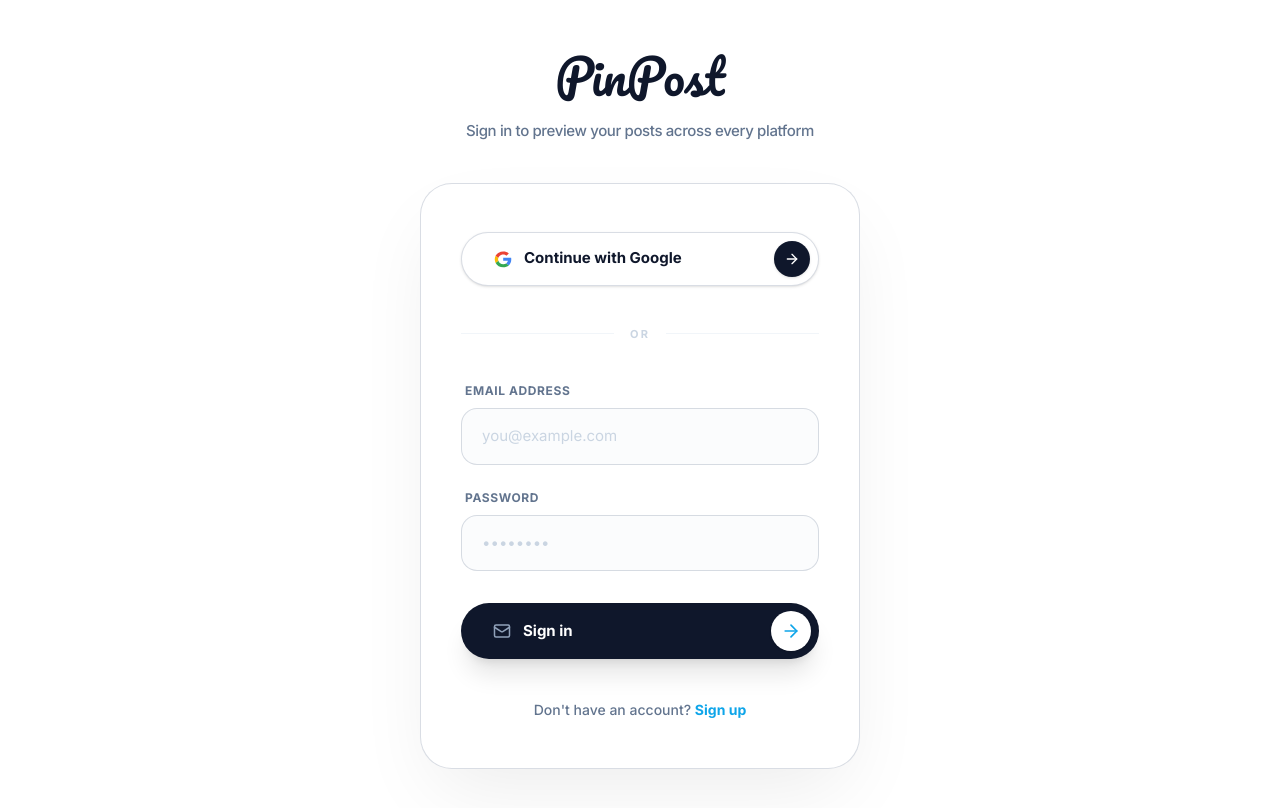
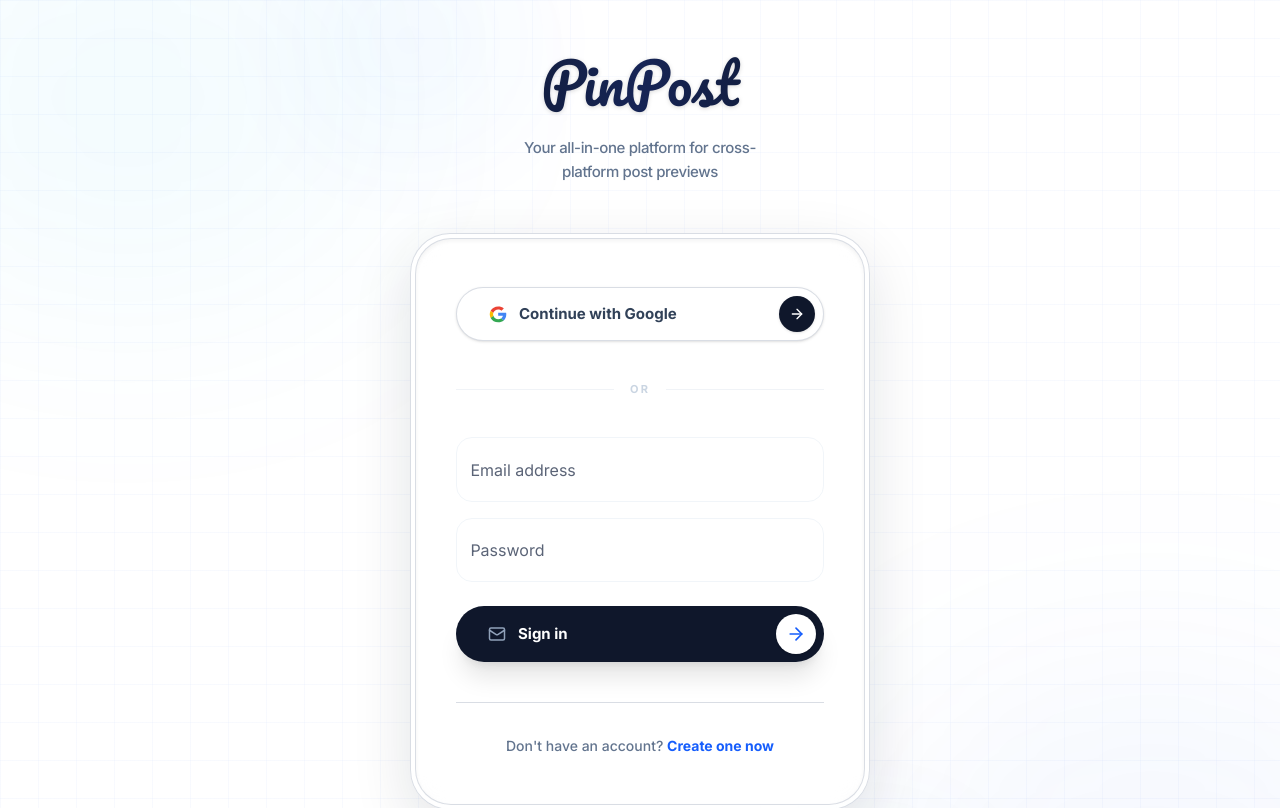
Before and after one commit to D216-cloud/PioPost, a Next.js app: page /login in a window 1280 px wide. Shown: the top 808 px of the page. Built offline with nearby package versions, Linux system fonts and the light colour scheme.

Commit message:
feat: add Instagram OAuth flow, webhook handler, and account management settings page

```diff
--- /dev/null
+++ b/app/api/debug/redirect/route.ts
@@ -0,0 +1,11 @@
+import { NextResponse } from "next/server";
+import { getInstagramRedirectUri } from "@/lib/instagram-config";
+
+export async function GET() {
+  return NextResponse.json({
+    NEXTAUTH_URL: process.env.NEXTAUTH_URL,
+    GENERATED_REDIRECT_URI: getInstagramRedirectUri(),
+    VERCEL_URL: process.env.VERCEL_URL ? `https://${process.env.VERCEL_URL}` : "Not set",
+    INSTRUCTIONS: "Ensure 'GENERATED_REDIRECT_URI' matches exactly in Meta Dashboard -> Facebook Login -> Settings -> Valid OAuth Redirect URIs"
+  });
+}
--- a/app/login/page.tsx
+++ b/app/login/page.tsx
@@ -2,7 +2,12 @@ import { AuthCard } from "@/components/AuthCard";
 
 export default function LoginPage() {
   return (
-    <main className="flex min-h-screen items-center justify-center px-4 py-10 bg-white">
+    <main className="relative flex min-h-screen items-center justify-center px-4 py-10 bg-white overflow-hidden">
+      {/* Decorative background elements */}
+      <div className="absolute inset-0 pattern-grid opacity-[0.4] pointer-events-none" />
+      <div className="absolute top-[-10%] left-[-10%] w-[40%] h-[40%] rounded-full bg-[#0ea5e9]/5 blur-[120px] pointer-events-none" />
+      <div className="absolute bottom-[-10%] right-[-10%] w-[40%] h-[40%] rounded-full bg-[#2563eb]/5 blur-[120px] pointer-events-none" />
+
       <AuthCard />
     </main>
   );
--- a/components/AuthCard.tsx
+++ b/components/AuthCard.tsx
@@ -53,23 +53,30 @@ export function AuthCard() {
   };
 
   return (
-    <div className="w-full max-w-[440px] animate-in fade-in slide-in-from-bottom-6 duration-1000 ease-out">
-      <div className="mb-10 text-center">
-        <h1 className="logo-script text-[48px] text-slate-900 mb-2">PinPost</h1>
-        <p className="text-[15px] text-slate-500 font-medium tracking-tight">
-          {isSignUp ? "Create your account to start creating" : "Sign in to preview your posts across every platform"}
+    <div className="w-full max-w-[460px] relative z-10">
+      {/* Background Glow */}
+      <div className="absolute -top-20 -left-20 w-40 h-40 bg-blue-500/10 rounded-full blur-[80px] animate-pulse" />
+      <div className="absolute -bottom-20 -right-20 w-40 h-40 bg-cyan-500/10 rounded-full blur-[80px] animate-pulse" />
+
+      <div className="mb-12 text-center space-y-3 animate-in fade-in slide-in-from-top-4 duration-1000">
+        <h1 className="logo-script text-[56px] bg-gradient-to-r from-slate-900 via-blue-950 to-slate-900 bg-clip-text text-transparent drop-shadow-sm">
+          PinPost
+        </h1>
+        <p className="text-[15px] text-slate-500 font-medium tracking-tight max-w-[280px] mx-auto leading-relaxed">
+          {isSignUp ? "Create your account to start creating" : "Your all-in-one platform for cross-platform post previews"}
         </p>
       </div>
 
-      <div className="bg-white rounded-[2rem] border border-slate-200 shadow-[0_32px_80px_-16px_rgba(0,0,0,0.08)] px-10 py-12 relative overflow-hidden">
+      <div className="glass rounded-[2.5rem] p-1 shadow-[0_32px_120px_-20px_rgba(0,0,0,0.12)] border-white/20 animate-in fade-in zoom-in-95 duration-700">
+        <div className="bg-white/40 backdrop-blur-sm rounded-[2.25rem] px-8 sm:px-10 py-12 border border-white/40 shadow-inner">
           <button
             type="button"
             onClick={() => signIn("google", { callbackUrl: "/dashboard" })}
-          className="group relative flex w-full items-center justify-between gap-6 bg-white hover:bg-slate-50 text-slate-900 pl-8 pr-2 py-2 rounded-full text-[15px] font-bold border border-slate-200 transition-all hover:scale-[1.02] active:scale-[0.98] shadow-sm hover:shadow-md"
+            className="group relative flex w-full items-center justify-between gap-6 bg-white hover:bg-slate-50 text-slate-900 pl-8 pr-2 py-2 rounded-full text-[15px] font-bold border border-slate-100 transition-all hover:scale-[1.01] active:scale-[0.99] shadow-sm hover:shadow-md"
           >
             <div className="flex items-center gap-3">
               <GoogleIcon />
-            {isSignUp ? "Sign up with Google" : "Continue with Google"}
+              <span className="text-slate-700">{isSignUp ? "Sign up with Google" : "Continue with Google"}</span>
             </div>
             <div className="bg-slate-900 p-2.5 rounded-full transition-transform group-hover:translate-x-1 shadow-sm">
               <ArrowRight className="h-4 w-4 text-white" />
@@ -77,73 +84,83 @@ export function AuthCard() {
           </button>
 
           <div className="my-10 flex items-center gap-4 text-[11px] font-bold uppercase tracking-[0.2em] text-slate-300">
-          <span className="h-px flex-1 bg-slate-100" />
+            <span className="h-px flex-1 bg-slate-200/50" />
             or
-          <span className="h-px flex-1 bg-slate-100" />
+            <span className="h-px flex-1 bg-slate-200/50" />
           </div>
 
-        <form onSubmit={onEmailAuth} className="space-y-8">
-          <div className="space-y-6">
-            <div>
-              <label htmlFor="email" className="block text-[12px] font-bold text-slate-500 uppercase tracking-wider mb-2 ml-1">Email address</label>
+          <form onSubmit={onEmailAuth} className="space-y-6">
+            <div className="space-y-4">
+              <div className="float-field group">
                 <input
                   id="email"
                   name="email"
                   type="email"
-                placeholder="you@example.com"
-                className="w-full rounded-2xl border border-slate-100 bg-slate-50/50 px-5 py-4 text-[15px] placeholder:text-slate-300 focus:outline-none focus:ring-2 focus:ring-[#0ea5e9]/20 focus:bg-white transition-all border-transparent focus:border-[#0ea5e9]/30"
+                  placeholder=" "
+                  className="!rounded-2xl !bg-white/80 !border-slate-100 !px-5 !py-5 text-[15px] font-bold text-slate-900 focus:!border-blue-500/30 focus:!ring-blue-500/5 transition-all"
                   value={email}
                   onChange={(event) => setEmail(event.target.value)}
                   required
                   autoComplete="email"
                 />
+                <label htmlFor="email">Email address</label>
               </div>
 
-            <div>
-              <label htmlFor="password" className="block text-[12px] font-bold text-slate-500 uppercase tracking-wider mb-2 ml-1">Password</label>
+              <div className="float-field group">
                 <input
                   id="password"
                   name="password"
                   type="password"
-                placeholder="••••••••"
-                className="w-full rounded-2xl border border-slate-100 bg-slate-50/50 px-5 py-4 text-[15px] placeholder:text-slate-300 focus:outline-none focus:ring-2 focus:ring-[#0ea5e9]/20 focus:bg-white transition-all border-transparent focus:border-[#0ea5e9]/30"
+                  placeholder=" "
+                  className="!rounded-2xl !bg-white/80 !border-slate-100 !px-5 !py-5 text-[15px] font-bold text-slate-900 focus:!border-blue-500/30 focus:!ring-blue-500/5 transition-all"
                   value={password}
                   onChange={(event) => setPassword(event.target.value)}
                   required
                   autoComplete={isSignUp ? "new-password" : "current-password"}
                 />
+                <label htmlFor="password">Password</label>
               </div>
             </div>
 
             <button
               type="submit"
               disabled={isLoading}
-            className="group relative flex w-full items-center justify-between gap-6 bg-slate-900 hover:bg-black text-white pl-8 pr-2 py-2 rounded-full text-[15px] font-bold transition-all hover:scale-[1.02] active:scale-[0.98] shadow-xl hover:shadow-2xl disabled:opacity-60"
+              className="group relative flex w-full items-center justify-between gap-6 bg-slate-900 hover:bg-black text-white pl-8 pr-2 py-2 rounded-full text-[15px] font-bold transition-all hover:scale-[1.01] active:scale-[0.99] shadow-xl hover:shadow-2xl disabled:opacity-60 overflow-hidden"
             >
-            <div className="flex items-center gap-3">
+              <div className="absolute inset-0 bg-gradient-to-r from-blue-600/0 via-white/10 to-blue-600/0 translate-x-[-100%] group-hover:translate-x-[100%] transition-transform duration-1000" />
+              <div className="flex items-center gap-3 relative z-10">
                 <Mail size={18} className="text-slate-400 group-hover:text-white transition-colors" />
                 {isLoading ? (isSignUp ? "Creating account..." : "Signing in...") : (isSignUp ? "Create account" : "Sign in")}
               </div>
-            <div className="bg-white p-2.5 rounded-full transition-transform group-hover:translate-x-1 shadow-sm">
-              <ArrowRight className="h-5 w-5 text-[#0ea5e9]" />
+              <div className="bg-white p-2.5 rounded-full transition-transform group-hover:translate-x-1 shadow-sm relative z-10">
+                <ArrowRight className="h-5 w-5 text-blue-600" />
               </div>
             </button>
           </form>
 
-        <p className="mt-10 text-center text-[14px] font-medium text-slate-500">
+          <div className="mt-10 pt-8 border-t border-slate-100/50">
+            <p className="text-center text-[14px] font-medium text-slate-500">
               {isSignUp ? "Already have an account?" : "Don't have an account?"}{" "}
-          <span
-            className="font-bold text-[#0ea5e9] cursor-pointer hover:underline underline-offset-4"
+              <button
+                type="button"
+                className="font-bold text-blue-600 hover:text-blue-700 transition-colors"
                 onClick={() => setIsSignUp(!isSignUp)}
               >
-            {isSignUp ? "Sign in" : "Sign up"}
-          </span>
+                {isSignUp ? "Sign in" : "Create one now"}
+              </button>
             </p>
           </div>
+        </div>
+      </div>
 
-      <p className="mt-10 text-center text-[12px] font-medium text-slate-400 max-w-sm mx-auto leading-relaxed">
-        By continuing, you agree to PinPost's <span className="underline cursor-pointer">Terms of Service</span> and <span className="underline cursor-pointer">Privacy Policy</span>.
+      <div className="mt-12 text-center space-y-4 animate-in fade-in slide-in-from-bottom-4 duration-1000 delay-300">
+        <p className="text-[12px] font-bold text-slate-400 uppercase tracking-widest leading-relaxed">
+          Trusted by <span className="text-slate-900">2,000+</span> creators worldwide
         </p>
+        <p className="text-[12px] font-medium text-slate-400 max-w-sm mx-auto leading-relaxed">
+          By continuing, you agree to PinPost's <span className="underline cursor-pointer hover:text-slate-600 transition-colors">Terms of Service</span> and <span className="underline cursor-pointer hover:text-slate-600 transition-colors">Privacy Policy</span>.
+        </p>
+      </div>
     </div>
   );
 }
--- /dev/null
+++ b/lib/instagram-config.ts
@@ -0,0 +1,17 @@
+/**
+ * Normalizes the Redirect URI for Instagram/Meta OAuth.
+ * Meta requires a byte-for-byte match, so we must ensure:
+ * 1. No trailing slashes
+ * 2. Consistent protocol (https in production)
+ * 3. No query parameters
+ */
+export function getInstagramRedirectUri() {
+  const baseUrl = process.env.NEXTAUTH_URL || 'http://localhost:3000';
+
+  // Remove any trailing slash from the base URL
+  const normalizedBase = baseUrl.replace(/\/$/, "");
+
+  const redirectUri = `${normalizedBase}/api/auth/instagram/callback`;
+
+  return redirectUri;
+}
```
Also changed, not shown: app/api/auth/instagram/callback/route.ts (+36 -24 lines), app/api/auth/instagram/deauthorize/route.ts (added, +35 -0 lines), app/api/auth/instagram/delete-data/route.ts (added, +29 -0 lines), app/api/auth/instagram/link/route.ts (+18 -9 lines), app/api/webhooks/instagram/route.ts (added, +41 -0 lines), app/dashboard/settings/page.tsx (+42 -1 lines). Lines whose indentation alone changed are shown as unchanged.
